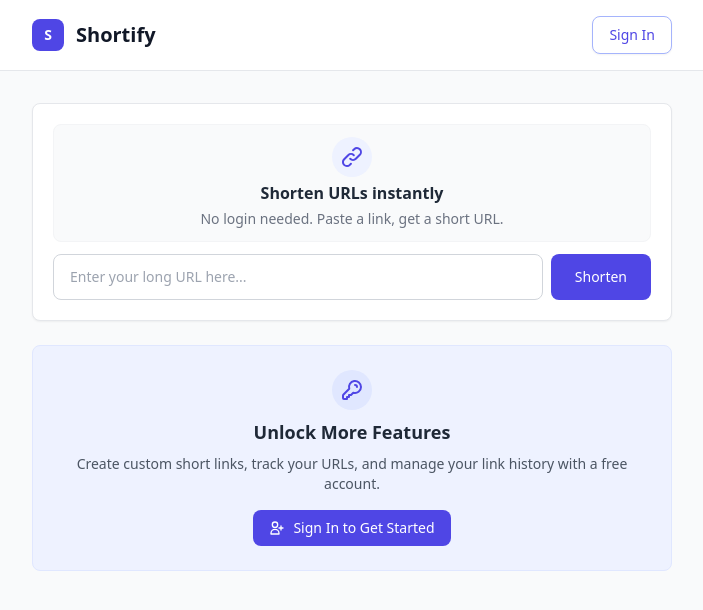
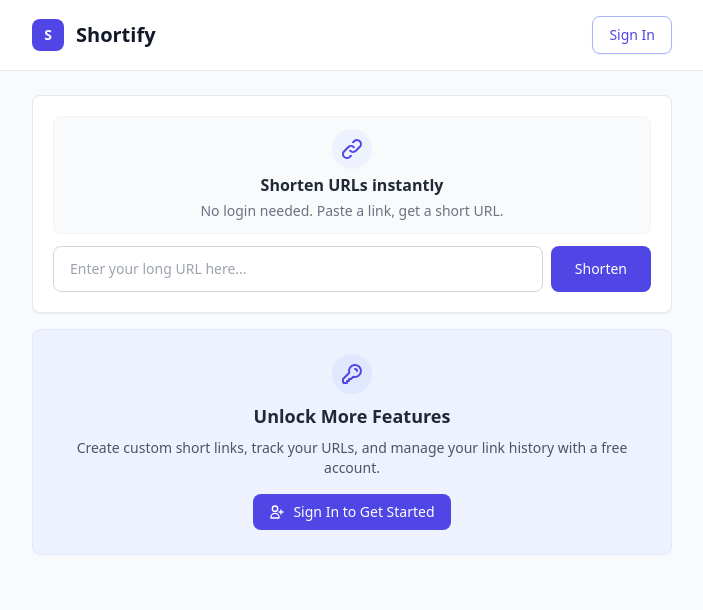
Before and after one commit to incognion/Shortify, a React (Create React App) app: page / in a window 1280 px wide. Shown: the top 610 px of the page, without its empty margins (288-991 px from the left). Built offline with nearby package versions, Linux system fonts and the light colour scheme; no server answers.

Commit message:
minor changes

```diff
--- a/src/App.jsx
+++ b/src/App.jsx
@@ -84,7 +84,7 @@ const App = () => {
           onSignInClick={handleSignInClick}
         />
 
-        <main className="max-w-2xl mx-auto px-4 py-8">
+        <main className="max-w-2xl mx-auto px-4 py-6">
           {loading ? (
             <Loader />
           ) : (
--- a/src/components/MainContent/FormContent.jsx
+++ b/src/components/MainContent/FormContent.jsx
@@ -11,7 +11,7 @@ const FormContent = ({
   onSignInClick
 }) => {
   return (
-    <div className="space-y-6">
+    <div className="space-y-4">
       <UrlForm
         user={user}
         originalUrl={originalUrl}
--- a/src/components/UrlForm/ResultDisplay.jsx
+++ b/src/components/UrlForm/ResultDisplay.jsx
@@ -4,7 +4,7 @@ const ResultDisplay = ({ shortUrl, onCopy }) => {
   if (!shortUrl) return null;
 
   return (
-    <div className="bg-gray-50 rounded-lg p-4 border border-gray-200">
+    <div className="bg-gray-50 rounded-lg p-4 border border-gray-200 mt-4">
       <div className="flex items-center justify-between">
         <div className="flex-1 min-w-0">
           <p className="text-xs text-gray-500 mb-1">Your shortened URL:</p>
```
